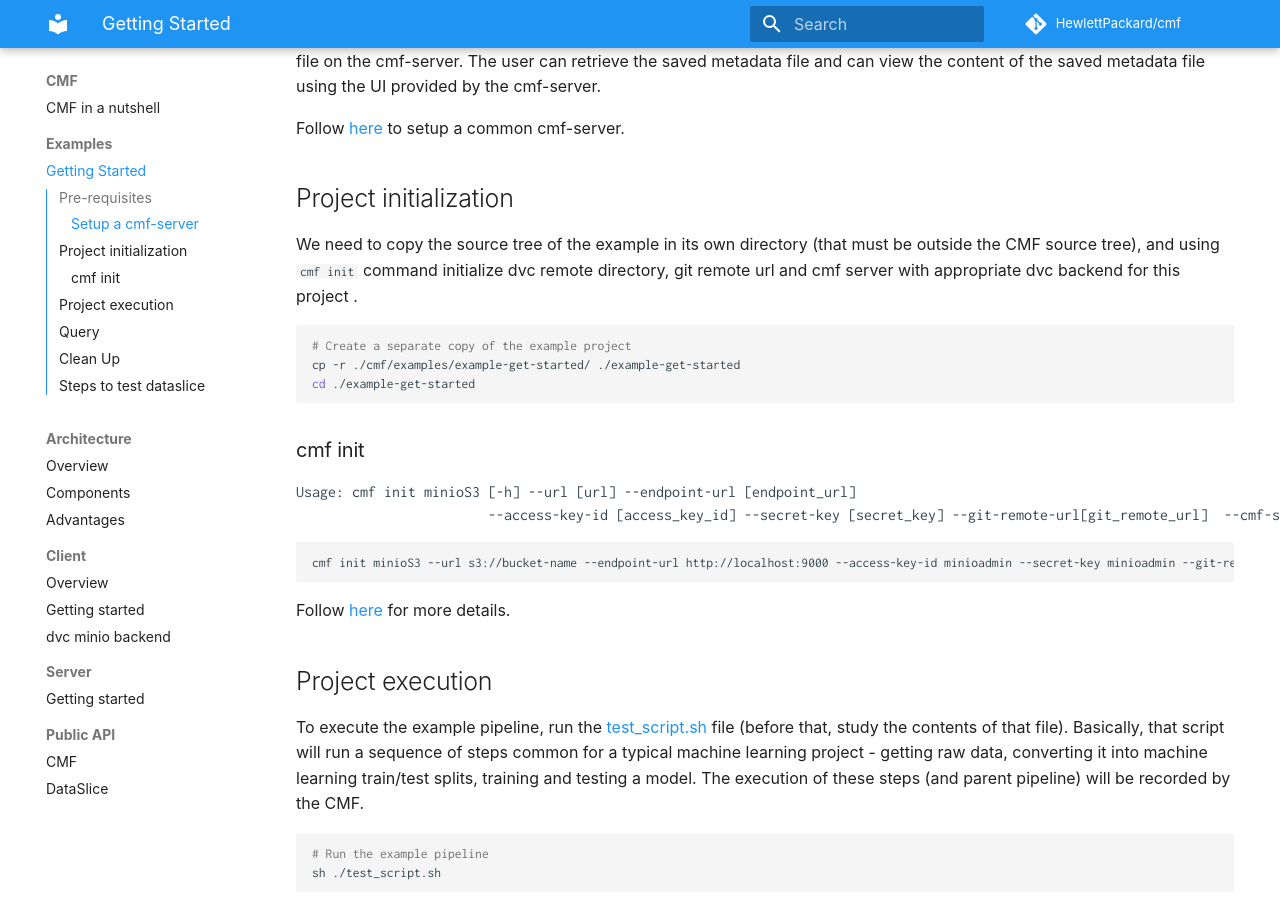
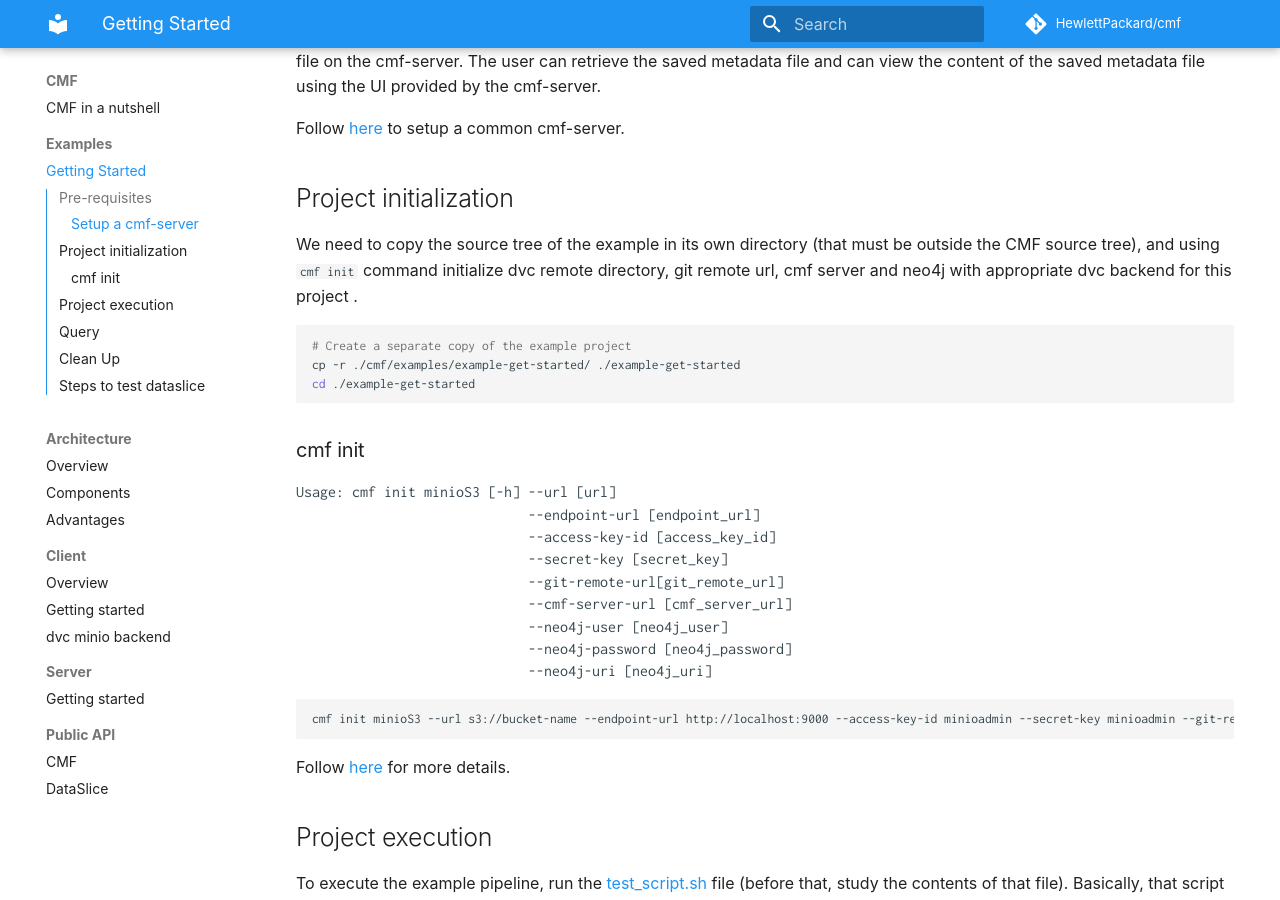
Before and after one commit to HewlettPackard/cmf, an MkDocs documentation site: the page built from docs/examples/getting_started.md, in a window 1280 px wide and 900 px high, scrolled down 1215 px. Built offline with MkDocs 1.6.1 and Material for MkDocs 9.7.7, drawn with Linux system fonts in a browser that asks for light colours; some web fonts are replaced; comment, search, counter and statistics services are not loaded.

Commit message:
Update getting_started.md

````diff
--- a/docs/examples/getting_started.md
+++ b/docs/examples/getting_started.md
@@ -59,7 +59,7 @@ Follow [here](./../cmf_server/cmf-server.md) to setup a common cmf-server.
 
 ## Project initialization
 We need to copy the source tree of the example in its own directory (that must be outside the CMF source tree), and using `cmf init` command
-initialize dvc remote directory, git remote url and cmf server with appropriate dvc backend for this project .
+initialize dvc remote directory, git remote url, cmf server and neo4j with appropriate dvc backend for this project .
 
 ```shell
 # Create a separate copy of the example project
@@ -68,11 +68,18 @@ cd ./example-get-started
 ```
 ### cmf init
 <pre>
-Usage: cmf init minioS3 [-h] --url [url] --endpoint-url [endpoint_url]
-                        --access-key-id [access_key_id] --secret-key [secret_key] --git-remote-url[git_remote_url]  --cmf-server-ip [cmf_server_ip]
+Usage: cmf init minioS3 [-h] --url [url]
+                             --endpoint-url [endpoint_url]
+                             --access-key-id [access_key_id]
+                             --secret-key [secret_key]
+                             --git-remote-url[git_remote_url]
+                             --cmf-server-url [cmf_server_url]
+                             --neo4j-user [neo4j_user]
+                             --neo4j-password [neo4j_password]
+                             --neo4j-uri [neo4j_uri]
 </pre>
 ```shell
-cmf init minioS3 --url s3://bucket-name --endpoint-url http://localhost:9000 --access-key-id minioadmin --secret-key minioadmin --git-remote-url https://github.com/user/experiment-repo.git --cmf-server-ip http://121.0.0.1:80
+cmf init minioS3 --url s3://bucket-name --endpoint-url http://localhost:9000 --access-key-id minioadmin --secret-key minioadmin --git-remote-url https://github.com/user/experiment-repo.git --cmf-server-url http://127.0.0.1:80 --neo4j-user neo4j --neo4j-password password --neo4j-uri bolt://localhost:7687
 ```
 Follow [here](./../cmf_client/cmf_client.md#cmf-init) for more details.
 
````
